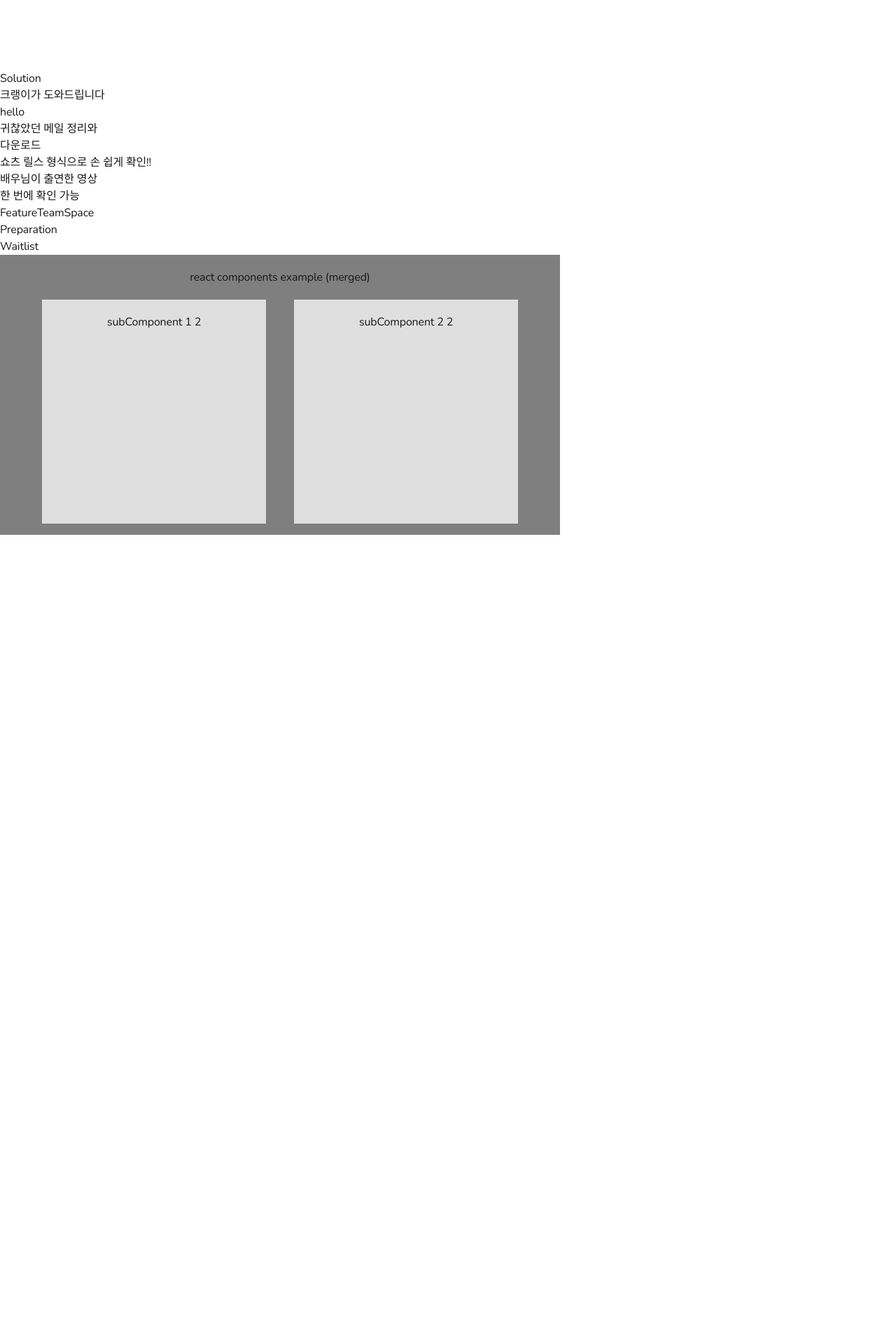
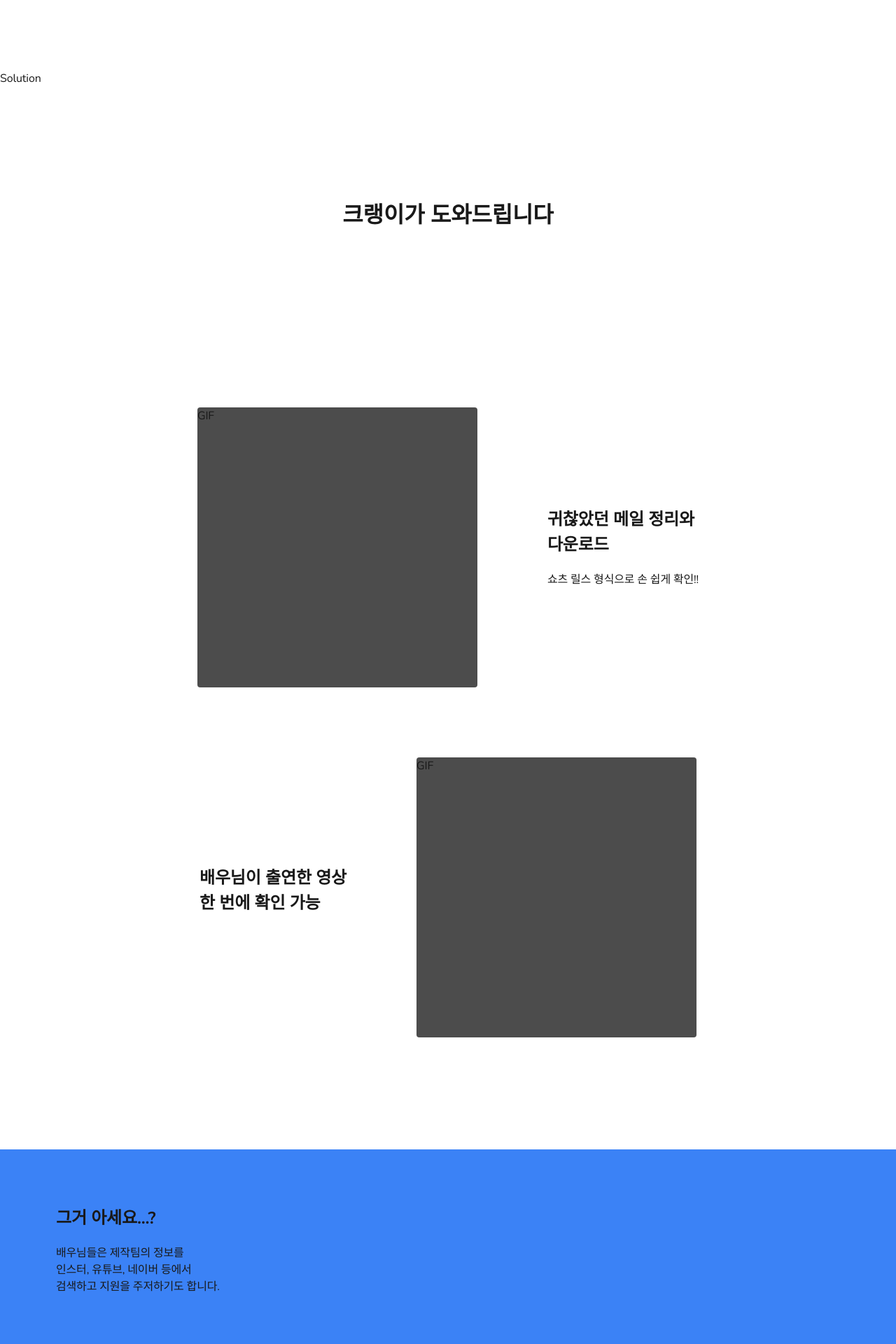
Before and after one commit to OasisWatts/crankie-landing-fe, a Next.js app: page / in a window 1280 px wide. Shown: the part 860-2780 px from the top of the page at 70% size. Before the commit the page ends 1624 px from the top, so only its background shows below. Built offline with nearby package versions, Linux system fonts and the light colour scheme.

Commit message:
features

```diff
--- a/components/feature_casting.tsx
+++ b/components/feature_casting.tsx
@@ -1,40 +1,38 @@
 export default function FeatureCasting({ data }: { data: any }) {
     return (
-        <div>
-            <div>
-                <p>
+        <div className="inline-block w-screen py-[160px]">
+            <div className="text-center">
+                <p className="text-3xl font-bold">
                     {data.title}
                 </p>
             </div>
-            <div>
-                <div>hello</div>
-                <div>
-                    <p>
+            <div className="mt-[250px] flex justify-center">
+                <div className="w-[400px] h-[400px] rounded bg-gray-700">GIF</div>
+                <div className="pl-[100px] h-[400px] flex flex-col justify-center">
+                    <p className="text-xl font-bold">
                         {data.feature1_1}
-
                     </p>
-                    <p>
+                    <p className="text-xl font-bold">
                         {data.feature1_2}
                     </p>
-                    <p>
+                    <p className="mt-5">
                         {data.explanation1}
                     </p>
                 </div>
             </div>
-            <div>
-                <div></div>
-                <div>
-                    <p>
+            <div className="mt-[100px] flex justify-center">
+                <div className="pr-[100px] h-[400px] flex flex-col justify-center">
+                    <p className="text-xl font-bold">
                         {data.feature2_1}
-
                     </p>
-                    <p>
+                    <p className="text-xl font-bold">
                         {data.feature2_2}
                     </p>
-                    <p>
+                    <p className="mt-5">
                         {data.explanation2}
                     </p>
                 </div>
+                <div className="w-[400px] h-[400px] rounded bg-gray-700">GIF</div>
             </div>
         </div>
     )
--- a/components/feature_teamspace.tsx
+++ b/components/feature_teamspace.tsx
@@ -1,7 +1,21 @@
 export default function FeatureTeamSpace({ data }: { data: any }) {
     return (
-        <div>
-            <p>FeatureTeamSpace</p>
+        <div className="inline-block w-screen p-[80px] h-[800px] bg-blue-500 relative">
+            <div className="relative">
+                <div className="absolute top-0">
+                    <p className="text-xl font-bold">{data.title}</p>
+                    <p className="mt-5">{data.explanation1}</p>
+                    <p className="">{data.explanation2}</p>
+                    <p className="">{data.explanation3}</p>
+                </div>
+                <div className="absolute top-[500px]">
+                    <p className="text-2xl font-extrabold">{data.footer1}</p>
+                    <p className="text-2xl font-extrabold">{data.footer2}</p>
+                </div>
+                <div className="bg-gray-200 w-[550px] h-[400px] rounded ml-[100px] absolute right-0 top-[200px]">
+                    GIF
+                </div>
+            </div>
         </div>
     )
 }
```
